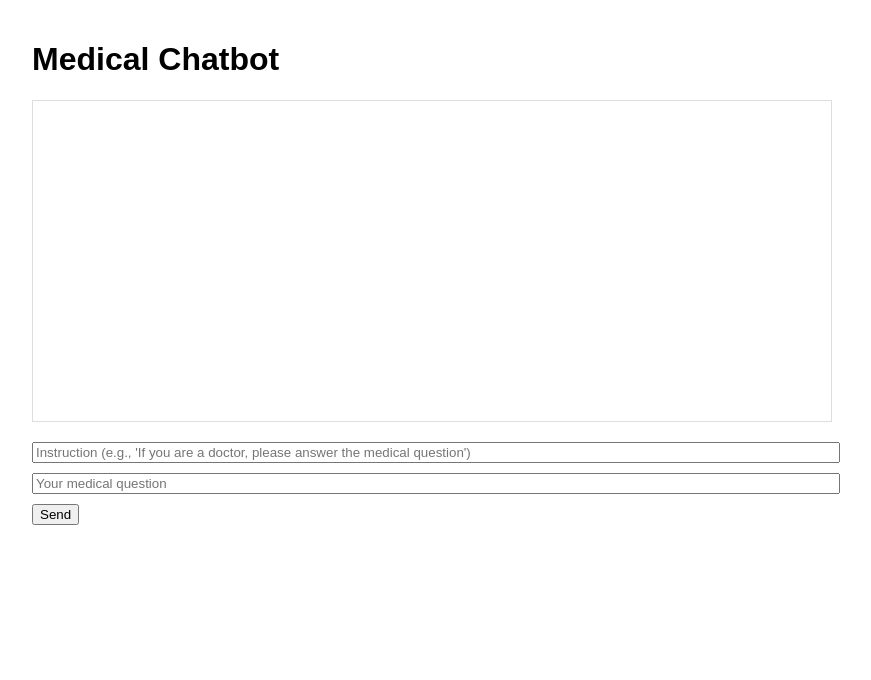
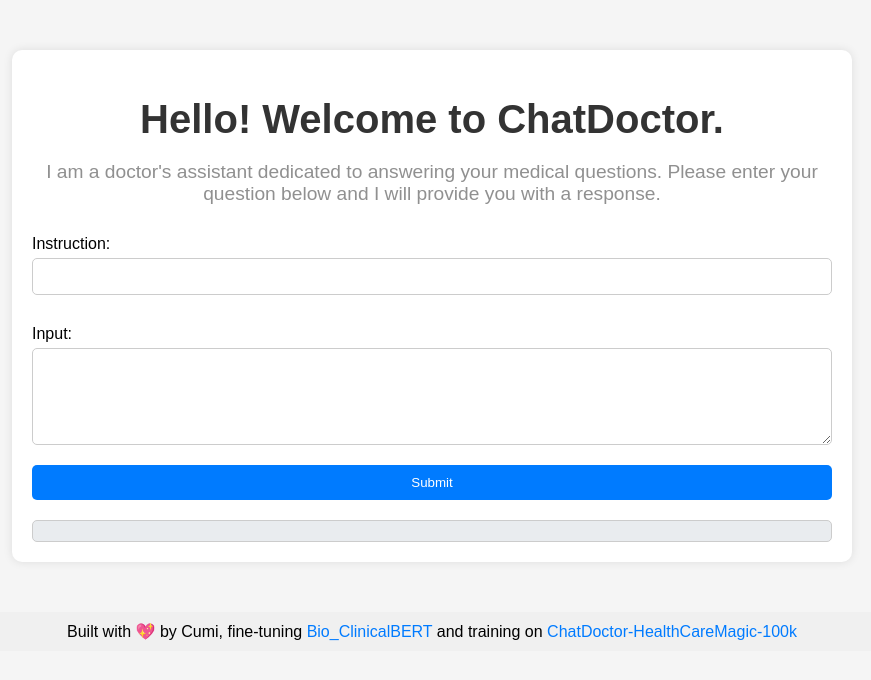
Before and after one commit to CtripleU/BERT-Chatbot, a Flask app: page / in a window 1280 px wide. Shown: the top 680 px of the page, without its empty margins (208-1079 px from the left). Run offline with Flask 3, Linux system fonts and the light colour scheme; parts of the project's set-up code (start-up, migrations or seed data) failed here and were passed over.

Commit message:
Finally done with Flask app *happy dance*

```diff
--- a/app.py
+++ b/app.py
@@ -1,35 +1,25 @@
-from flask import Flask, render_template, request, jsonify
+from flask import Flask, request, jsonify, render_template
+import torch
 from transformers import AutoTokenizer, BertForSequenceClassification
-import torch
+from sentence_transformers import SentenceTransformer
+import numpy as np
+import json
 import re
-from sentence_transformers import SentenceTransformer
 from sklearn.metrics.pairwise import cosine_similarity
-import json
-import os
 
 app = Flask(__name__)
 
-# Load your saved model and tokenizer
-model_path = "./saved_model"
-model = BertForSequenceClassification.from_pretrained(model_path)
-tokenizer = AutoTokenizer.from_pretrained(model_path)
+# Load the label mapping
+with open('./label_mapping.json', 'r') as file:
+    label_mapping = json.load(file)
 
-# Load the sentence transformer model
-semantic_model = SentenceTransformer('all-MiniLM-L6-v2')
+# Load the BERT model and tokenizer
+model = BertForSequenceClassification.from_pretrained('./saved_model')
+tokenizer = AutoTokenizer.from_pretrained('./saved_model')
 
-# Try to load label_mapping
-try:
-    with open('label_mapping.json', 'r') as f:
-        label_mapping = json.load(f)
-except FileNotFoundError:
-    print("label_mapping.json not found. Please ensure it was saved during training.")
-    label_mapping = {}
-
-# Reverse the label_mapping for easy lookup
-rev_label_mapping = {v: k for k, v in label_mapping.items()}
-
-# Encode all possible responses
-response_embeddings = semantic_model.encode(list(label_mapping.keys()))
+# Load the semantic model and response embeddings
+semantic_model = SentenceTransformer('./semantic_model')
+response_embeddings = np.load('./response_embeddings.npy')
 
 def clean_text(text):
     text = text.lower()
@@ -46,16 +36,13 @@ def semantic_search(query, top_k=5):
 def predict_category(instruction, input_text):
     cleaned_instruction = clean_text(instruction)
     cleaned_input = clean_text(input_text)
-
     inputs = tokenizer(f"{cleaned_instruction} {cleaned_input}", return_tensors="pt", truncation=True, padding="max_length", max_length=512)
     with torch.no_grad():
         outputs = model(**inputs)
     logits = outputs.logits
     predicted_class_id = torch.argmax(logits, dim=-1).item()
-    bert_prediction = rev_label_mapping[predicted_class_id]
-
+    bert_prediction = list(label_mapping.keys())[list(label_mapping.values()).index(predicted_class_id)]
     semantic_results = semantic_search(f"{cleaned_instruction} {cleaned_input}")
-
     if bert_prediction in [result[0] for result in semantic_results]:
         return bert_prediction
     else:
@@ -65,11 +52,18 @@ def predict_category(instruction, input_text):
 def home():
     return render_template('index.html')
 
-@app.route('/get_response', methods=['POST'])
-def get_response():
-    instruction = request.form['instruction']
-    user_input = request.form['user_input']
-    response = predict_category(instruction, user_input)
+# @app.route('/')
+# def index():
+#     return send_from_directory(app.static_folder, 'index.html')
+
+@app.route('/predict', methods=['POST'])
+def predict():
+    data = request.json
+    instruction = data.get('instruction')
+    input_text = data.get('input')
+    if not instruction or not input_text:
+        return jsonify({'error': 'Invalid input'}), 400
+    response = predict_category(instruction, input_text)
     return jsonify({'response': response})
 
 if __name__ == '__main__':
--- /dev/null
+++ b/static/styles.css
@@ -0,0 +1,97 @@
+/* styles.css */
+
+/* Apply a background color to the body */
+body {
+    font-family: Arial, sans-serif;
+    background-color: #f5f5f5;
+    margin: 0;
+    padding: 0;
+}
+
+/* Center the container */
+.container {
+    max-width: 800px;
+    margin: 50px auto;
+    background: white;
+    padding: 20px;
+    box-shadow: 0 0 10px rgba(0, 0, 0, 0.1);
+    border-radius: 10px;
+}
+
+/* Header styles */
+header {
+    text-align: center;
+    margin-bottom: 20px;
+}
+
+header h1 {
+    font-size: 2.5rem;
+    color: #333;
+    margin-bottom: 10px;
+}
+
+header h3 {
+    font-size: 1.2rem;
+    color: #909090;
+    font-weight: normal;
+}
+
+/* Style the form elements */
+form {
+    display: flex;
+    flex-direction: column;
+}
+
+label {
+    margin: 10px 0 5px;
+}
+
+input[type="text"], textarea {
+    padding: 10px;
+    margin-bottom: 20px;
+    border: 1px solid #ccc;
+    border-radius: 5px;
+}
+
+button {
+    padding: 10px;
+    background-color: #007BFF;
+    color: white;
+    border: none;
+    border-radius: 5px;
+    cursor: pointer;
+}
+
+button:hover {
+    background-color: #0056b3;
+}
+
+/* Style the response area */
+.response {
+    margin-top: 20px;
+    padding: 10px;
+    background-color: #e9ecef;
+    border: 1px solid #ccc;
+    border-radius: 5px;
+}
+
+/* Footer styles */
+footer {
+    text-align: center;
+    margin-top: 50px;
+    padding: 10px;
+    background-color: #f0f0f0;
+}
+
+footer p {
+    margin: 0;
+}
+
+footer a {
+    color: #007bff;
+    text-decoration: none;
+}
+
+footer a:hover {
+    text-decoration: underline;
+}
--- a/templates/index.html
+++ b/templates/index.html
@@ -1,45 +1,56 @@
+<!-- index.html in templates folder -->
 <!DOCTYPE html>
 <html lang="en">
 <head>
     <meta charset="UTF-8">
     <meta name="viewport" content="width=device-width, initial-scale=1.0">
-    <title>Medical Chatbot</title>
-    <script src="https://code.jquery.com/jquery-3.6.0.min.js"></script>
-    <style>
-        body { font-family: Arial, sans-serif; max-width: 800px; margin: 0 auto; padding: 20px; }
-        #chatbox { height: 300px; border: 1px solid #ddd; overflow-y: auto; padding: 10px; margin-bottom: 20px; }
-        input, button { margin-bottom: 10px; }
-    </style>
+    <title>ChatDoctor</title>
+    <link rel="stylesheet" href="{{ url_for('static', filename='styles.css') }}">
 </head>
 <body>
-    <h1>Medical Chatbot</h1>
-    <div id="chatbox"></div>
-    <input type="text" id="instruction" placeholder="Instruction (e.g., 'If you are a doctor, please answer the medical question')" style="width: 100%;">
-    <input type="text" id="user_input" placeholder="Your medical question" style="width: 100%;">
-    <button onclick="sendMessage()">Send</button>
+    <div class="container">
+        <header>
+            <h1>Hello! Welcome to ChatDoctor.</h1>
+            <h3>I am a doctor's assistant dedicated to answering your medical questions. Please enter your question below and I will provide you with a response.</h3>
+        </header>
+
+        <form id="query-form">
+            <label for="instruction">Instruction:</label>
+            <input type="text" id="instruction" name="instruction" required>
+
+            <label for="input">Input:</label>
+            <textarea id="input" name="input" rows="5" required></textarea>
+
+            <button type="submit">Submit</button>
+        </form>
+        <div class="response" id="response"></div>
+    </div>
+
+    <footer>
+        <p>Built with 💖 by Cumi, fine-tuning <a href="https://huggingface.co/emilyalsentzer/Bio_ClinicalBERT">Bio_ClinicalBERT</a> and training on <a href="https://huggingface.co/datasets/lavita/ChatDoctor-HealthCareMagic-100k">ChatDoctor-HealthCareMagic-100k</a></p>
+    </footer>
 
     <script>
-        function sendMessage() {
-            var instruction = $('#instruction').val();
-            var user_input = $('#user_input').val();
+        document.getElementById('query-form').addEventListener('submit', async function(event) {
+            event.preventDefault();
+            const instruction = document.getElementById('instruction').value;
+            const input = document.getElementById('input').value;
+            const responseDiv = document.getElementById('response');
 
-            $('#chatbox').append('<p><strong>You:</strong> ' + user_input + '</p>');
-
-            $.ajax({
-                url: '/get_response',
+            const response = await fetch('/predict', {
                 method: 'POST',
-                data: {
+                headers: {
+                    'Content-Type': 'application/json',
+                },
+                body: JSON.stringify({
                     'instruction': instruction,
-                    'user_input': user_input
-                },
-                success: function(data) {
-                    $('#chatbox').append('<p><strong>Chatbot:</strong> ' + data.response + '</p>');
-                    $('#chatbox').scrollTop($('#chatbox')[0].scrollHeight);
-                }
+                    'input': input
+                })
             });
 
-            $('#user_input').val('');
-        }
+            const responseData = await response.json();
+            responseDiv.innerHTML = responseData.response;
+        });
     </script>
 </body>
 </html>
```
